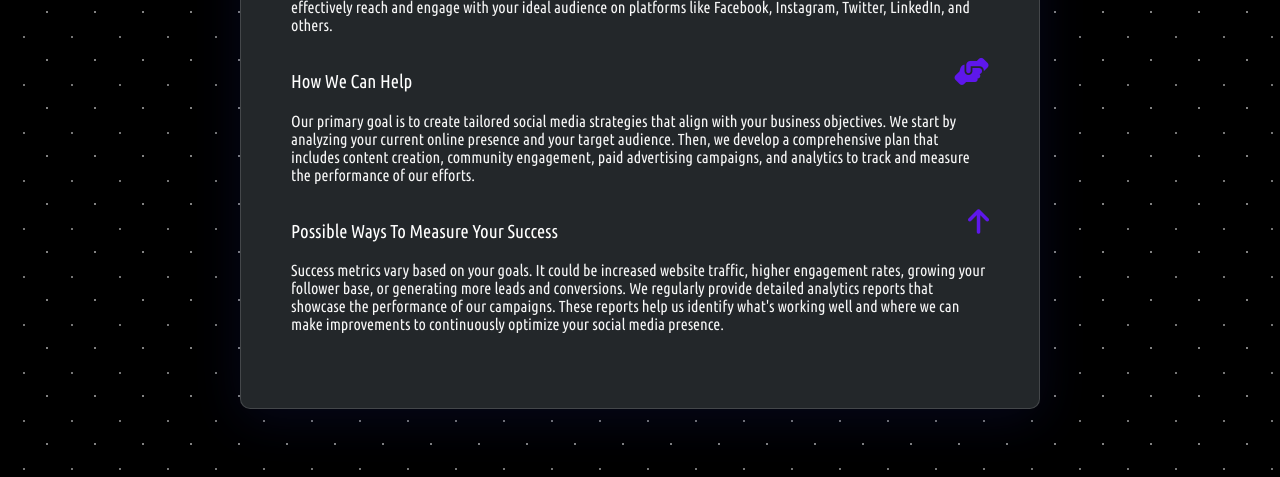
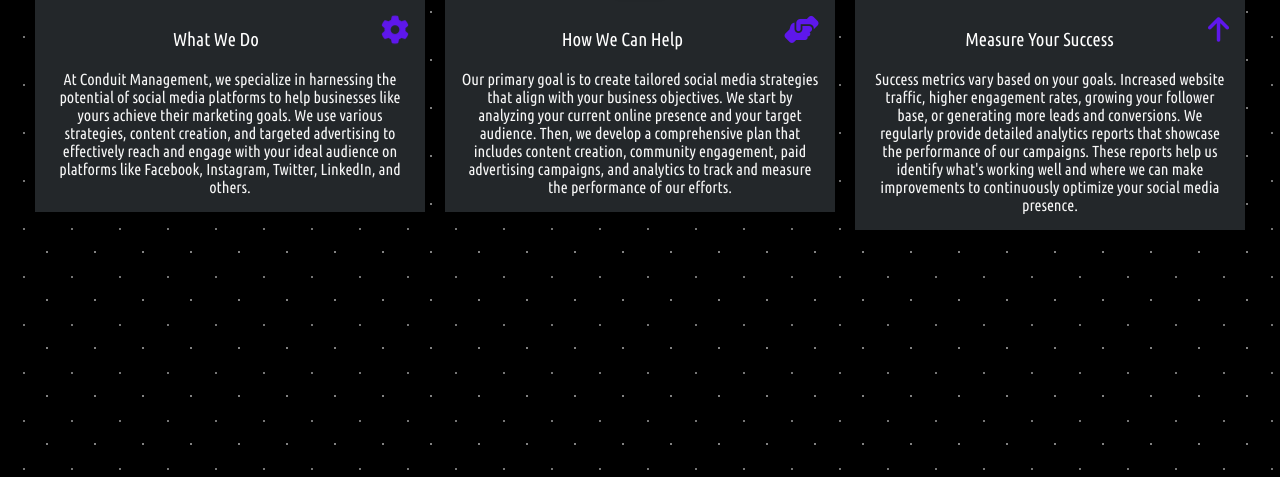
Before and after one commit to conduitmgmt/conduitmgmt.github.io, a plain HTML site: page about/index.html in a window 1280 px wide. Shown: the part 323-800 px from the top of the page. Drawn offline with Linux system fonts and the light colour scheme.

Commit message:
New About us

```diff
--- a/about/index.html
+++ b/about/index.html
@@ -10,20 +10,20 @@
     <link rel="icon" href="img/icon.png" type="image/png">
 </head>
 <body>
-    <div class="glassbox">
-        <a class="btnback" href="https://conduitmgmt.github.io/"><i class="fa-solid fa-backward"></i></a>
-        <h1>About Us</h1>
-        <h3>What We Do <i class="fa-solid fa-gear fa-spin fa-xl" style="color: #5E17EB; float: right;"></i></h3>
-        <span>At Conduit Management, we specialize in harnessing the potential of social media platforms to help businesses like yours achieve their marketing goals. We use various strategies, content creation, and targeted advertising to effectively reach and engage with your ideal audience on platforms like Facebook, Instagram, Twitter, LinkedIn, and others.</span>
-        <br>
-        <br>
-        <h3>How We Can Help <i class="fa-solid fa-handshake-angle fa-beat fa-xl" style="color: #5E17EB; float: right;"></i></h3>
-        <span>Our primary goal is to create tailored social media strategies that align with your business objectives. We start by analyzing your current online presence and your target audience. Then, we develop a comprehensive plan that includes content creation, community engagement, paid advertising campaigns, and analytics to track and measure the performance of our efforts.</span>
-        <br>
-        <br>
-        <h3>Possible Ways To Measure Your Success <i class="fa-solid fa-arrow-up fa-bounce fa-xl" style="color: #5E17EB; float: right;"></i></h3>
-        <span>Success metrics vary based on your goals. It could be increased website traffic, higher engagement rates, growing your follower base, or generating more leads and conversions. We regularly provide detailed analytics reports that showcase the performance of our campaigns. These reports help us identify what's working well and where we can make improvements to continuously optimize your social media presence.</span>
+    <a class="btnback" href="https://conduitmgmt.github.io/"><i class="fa-solid fa-backward"></i></a>
+    <div class="row">
+        <div class="column">
+          <div class="card"><h3>What We Do <i class="fa-solid fa-gear fa-spin fa-xl" style="color: #5E17EB; float: right;"></i></h3>
+            <span>At Conduit Management, we specialize in harnessing the potential of social media platforms to help businesses like yours achieve their marketing goals. We use various strategies, content creation, and targeted advertising to effectively reach and engage with your ideal audience on platforms like Facebook, Instagram, Twitter, LinkedIn, and others.</span></div>
+        </div>
+        <div class="column">
+          <div class="card"><h3>How We Can Help <i class="fa-solid fa-handshake-angle fa-beat fa-xl" style="color: #5E17EB; float: right;"></i></h3>
+            <span>Our primary goal is to create tailored social media strategies that align with your business objectives. We start by analyzing your current online presence and your target audience. Then, we develop a comprehensive plan that includes content creation, community engagement, paid advertising campaigns, and analytics to track and measure the performance of our efforts.  </span></div>
+        </div>
+        <div class="column">
+          <div class="card"><h3>Measure Your Success <i class="fa-solid fa-arrow-up fa-bounce fa-xl" style="color: #5E17EB; float: right;"></i></h3>
+            <span>Success metrics vary based on your goals. Increased website traffic, higher engagement rates, growing your follower base, or generating more leads and conversions. We regularly provide detailed analytics reports that showcase the performance of our campaigns. These reports help us identify what's working well and where we can make improvements to continuously optimize your social media presence.</span></div>
+        </div>
     </div>
-
 </body>
 </html>
--- a/about/styles/styles.css
+++ b/about/styles/styles.css
@@ -75,3 +75,45 @@ h3 {
     opacity: 1;
   }
 }
+
+* {
+  box-sizing: border-box;
+}
+
+/* Float four columns side by side */
+.column {
+  float: left;
+  width: 33.33%;
+  padding: 0 10px;
+}
+
+/* Remove extra left and right margins, due to padding in columns */
+.row {margin: 0 -5px;}
+
+/* Clear floats after the columns */
+.row:after {
+  content: "";
+  display: table;
+  clear: both;
+}
+
+/* Style the counter cards */
+.card {
+  box-shadow: 0 4px 8px 0 rgba(0, 0, 0, 0.2); /* this adds the "card" effect */
+  padding: 16px;
+  text-align: center;
+  background-color: #23272A;
+}
+
+/* Responsive columns - one column layout (vertical) on small screens */
+@media screen and (max-width: 600px) {
+  .column {
+    width: 100%;
+    display: block;
+    margin-bottom: 20px;
+  }
+
+  .btnback{
+    margin-top: 40vh;
+  }
+}
```
Also changed, not shown: about/old index.html (added, +29 -0 lines), 1 other file.
